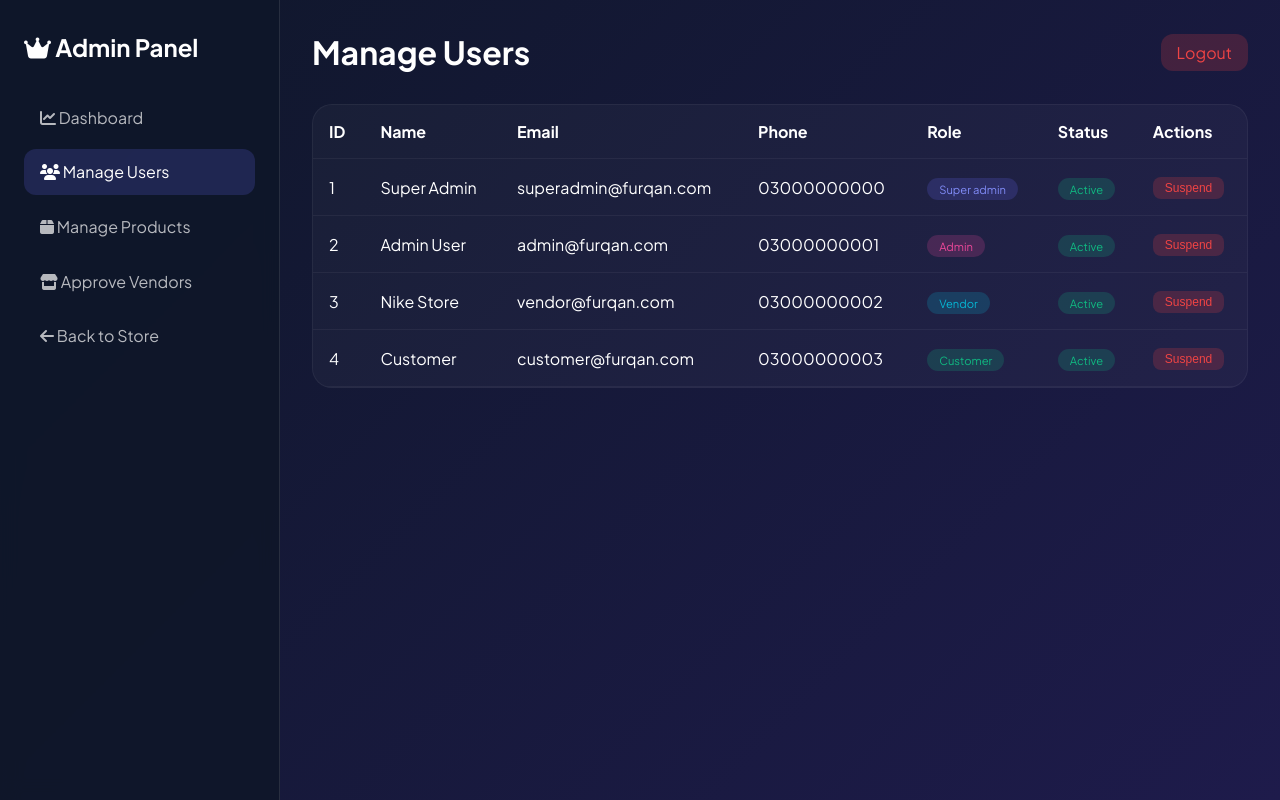
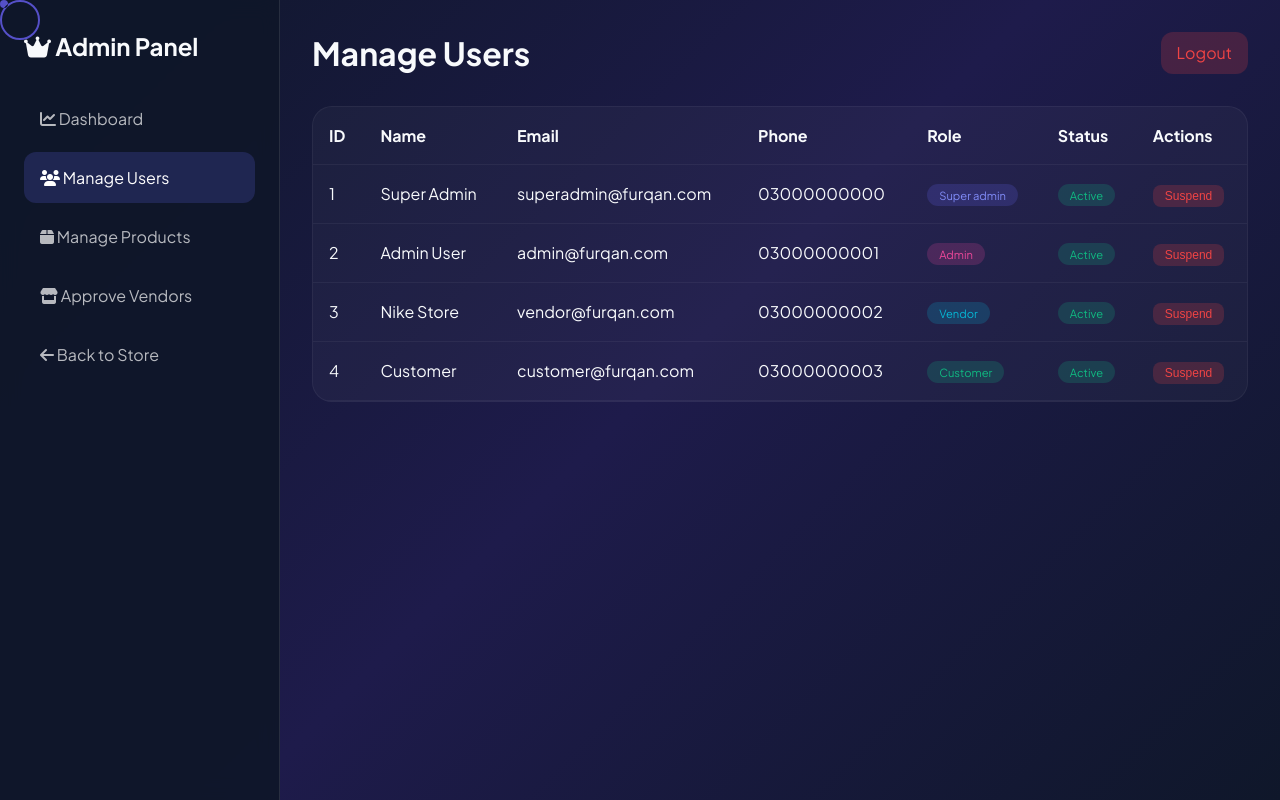
Before and after one commit to furqanzubair209-cell/furqanstore-ecommerce, a PHP site: page /furqanstore/admin/manage_users.php in a window 1280 px wide. Run offline with PHP 8.4, Linux system fonts and the light colour scheme; a user stored in the database is signed in; data comes from the database, SQL or seed files in the repository; data that the repository does not hold is empty.

Commit message:
Refactor manage_users.php for improved structure

```diff
--- a/admin/manage_users.php
+++ b/admin/manage_users.php
@@ -18,6 +18,8 @@ $users = $conn->query("SELECT * FROM users ORDER BY created_at DESC")->fetch_all
     <title>Manage Users - Admin</title>
     <link href="https://fonts.googleapis.com/css2?family=Plus+Jakarta+Sans:wght@300;400;500;600;700&display=swap" rel="stylesheet">
     <link rel="stylesheet" href="https://cdnjs.cloudflare.com/ajax/libs/font-awesome/6.4.0/css/all.min.css">
+    <link rel="stylesheet" href="../style.css">
+
     <style>
         * { margin: 0; padding: 0; box-sizing: border-box; }
         body { font-family: 'Plus Jakarta Sans', sans-serif; background: linear-gradient(135deg, #0f172a 0%, #1e1b4b 100%); color: #fff; }
@@ -42,8 +44,12 @@ $users = $conn->query("SELECT * FROM users ORDER BY created_at DESC")->fetch_all
         .back-link { display: inline-block; margin-bottom: 1rem; color: #6366f1; text-decoration: none; }
     </style>
 </head>
-<body>
+<body class="dark-mode">
 <div class="admin-container">
+    <!-- Premium Cursor -->
+    <div class="cursor"></div>
+    <div class="cursor-follower"></div>
+
     <div class="admin-sidebar">
         <h2><i class="fas fa-crown"></i> Admin Panel</h2>
         <nav>
@@ -93,5 +99,6 @@ $users = $conn->query("SELECT * FROM users ORDER BY created_at DESC")->fetch_all
         </div>
     </div>
 </div>
+<script src="../script.js"></script>
 </body>
 </html>
```
